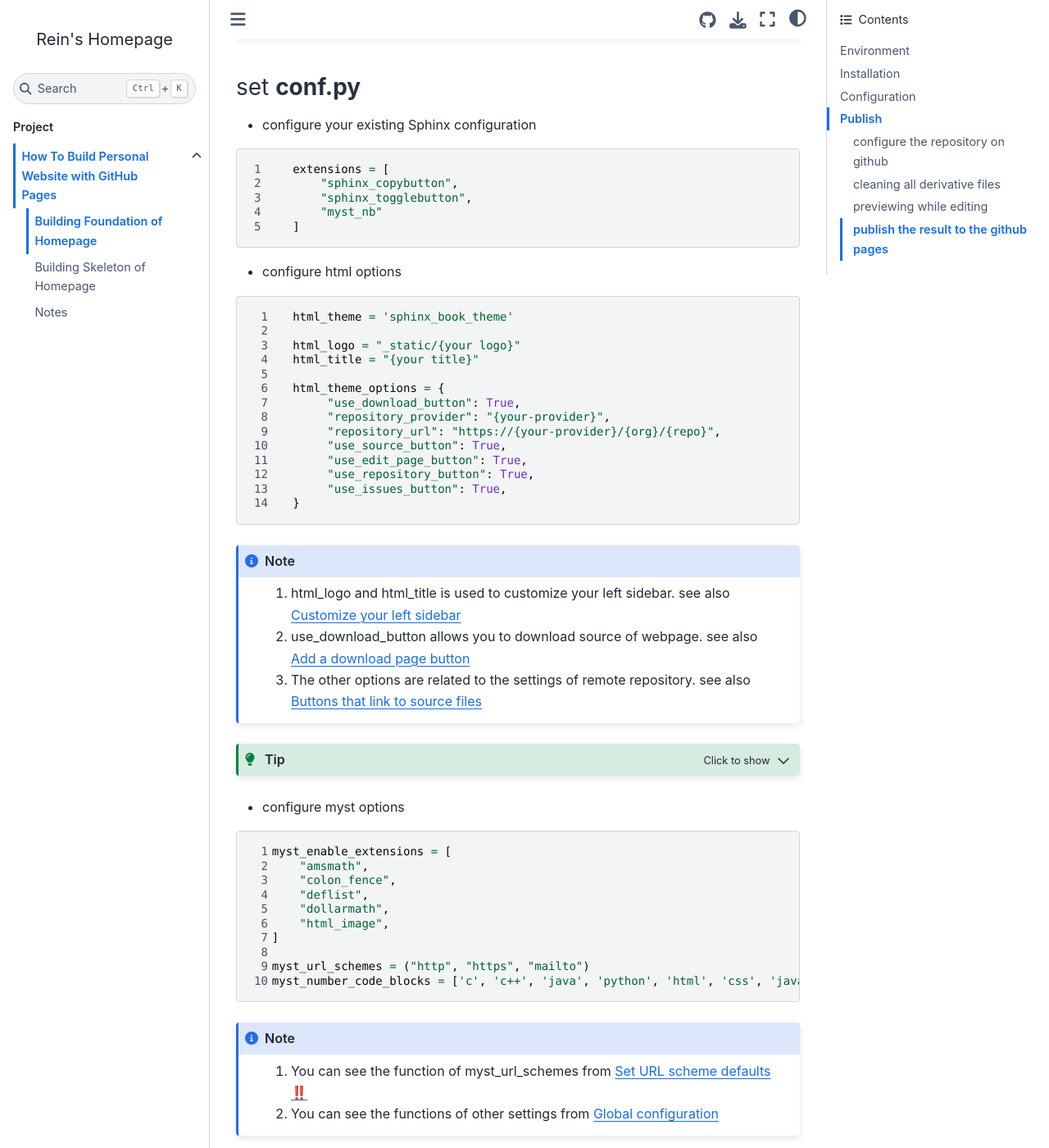
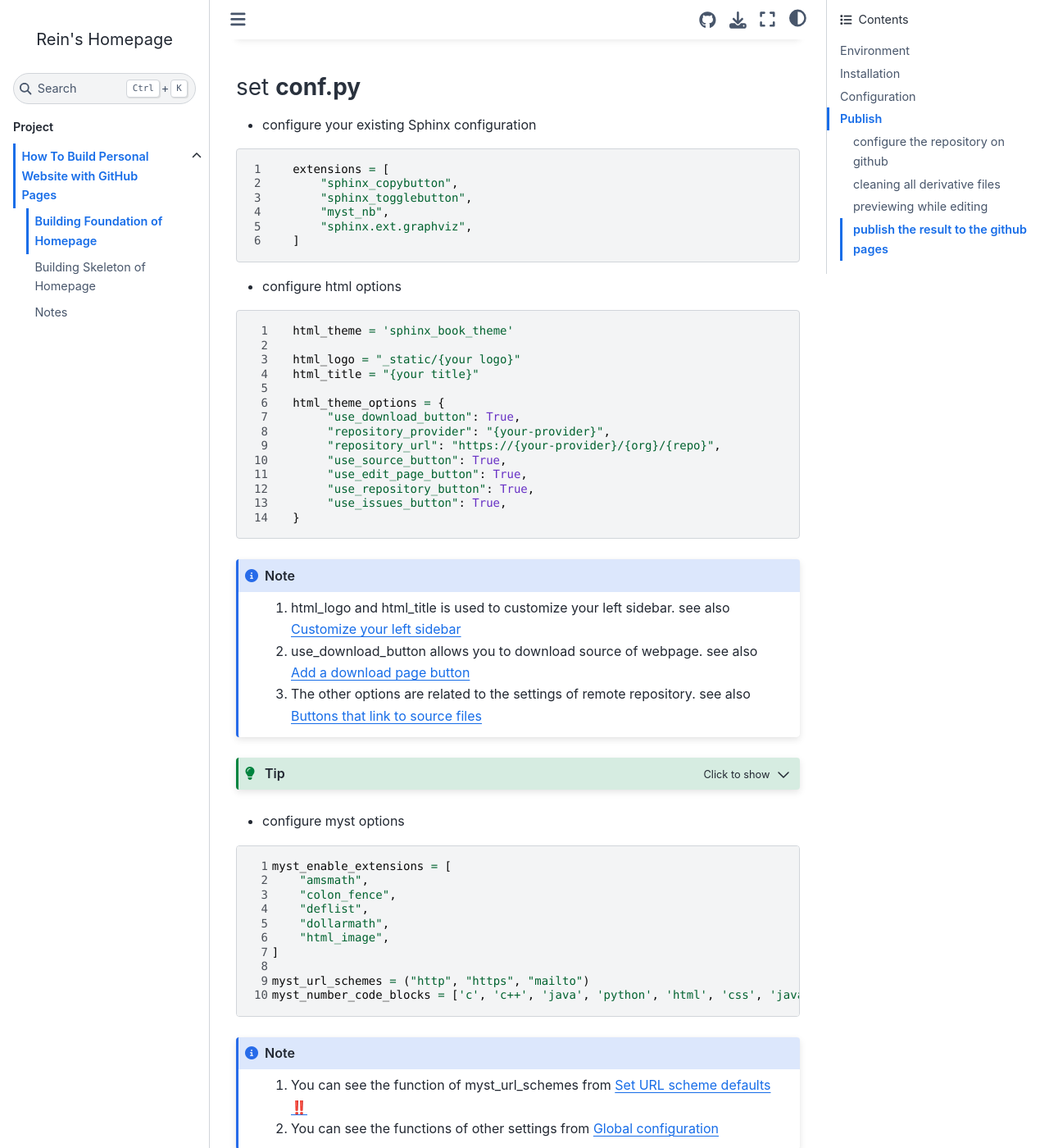
Before and after one commit to gama79530/gama79530.github.io, a Sphinx documentation site: the page built from source/homepage/foundation.md, in a window 1280 px wide and 1400 px high, scrolled down 1517 px. Shown: the whole window at 82% size. Built offline with Sphinx 7.4.7 and the Sphinx Book theme 1.1.4, drawn with Linux system fonts in a browser that asks for light colours; some of the changed text lies outside the part shown.

Commit message:
Feat: add the content about "how to embedding graph with graphviz"

````diff
--- a/requirement.txt
+++ b/requirement.txt
@@ -27,6 +27,7 @@
 fastjsonschema==2.18.0
 fonttools==4.42.1
 fqdn==1.5.1
+graphviz==0.20.1
 greenlet==2.0.2
 idna==3.4
 imagesize==1.4.1
--- a/source/conf.py
+++ b/source/conf.py
@@ -18,6 +18,7 @@
     "sphinx_copybutton",
     "sphinx_togglebutton",
     "myst_nb",
+    "sphinx.ext.graphviz",
 ]
 
 templates_path = ['_templates']
@@ -58,3 +59,5 @@
 
 number_source_lines = True
 nb_number_source_lines = True
+
+graphviz_output_format = "svg"
--- a/source/homepage/foundation.md
+++ b/source/homepage/foundation.md
@@ -56,7 +56,8 @@
     extensions = [
         "sphinx_copybutton",
         "sphinx_togglebutton",
-        "myst_nb"
+        "myst_nb",
+        "sphinx.ext.graphviz",
     ]
 ```
 
@@ -118,6 +119,14 @@
 1. You can see the functions of these 2 settings from [Configuration](https://myst-nb.readthedocs.io/en/latest/configuration.html#rendering)
 ```
 
+- configure graphviz options
+```python
+graphviz_output_format = "svg"
+```
+```{note}
+1. You can see the functions of graphviz_output_format from [sphinx.ext.graphviz](https://www.sphinx-doc.org/en/master/usage/extensions/graphviz.html#confval-graphviz_output_format)
+```
+
 ## Publish
 ### configure the repository on github
 ![Publish Homepage](../_static/publish_website.png)
````
Also changed, not shown: source/homepage/note.md (+2 -0 lines).
